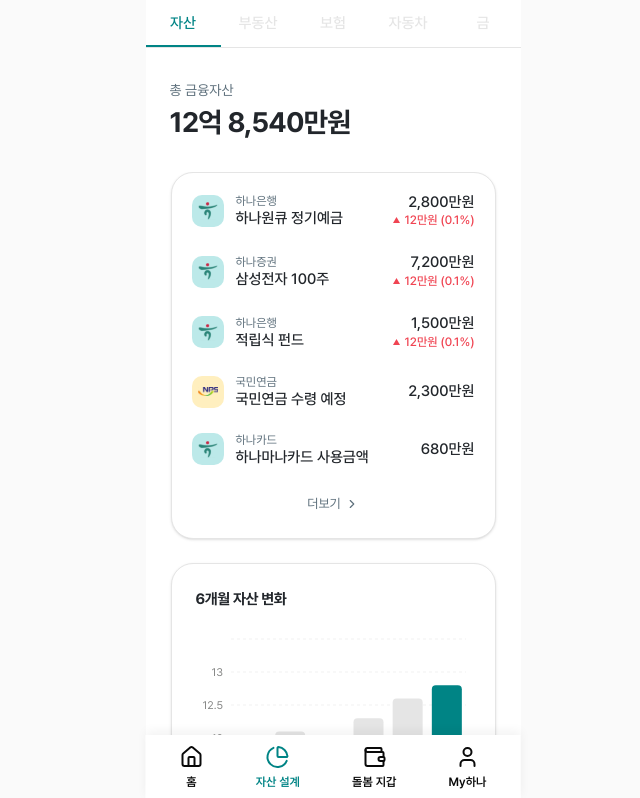
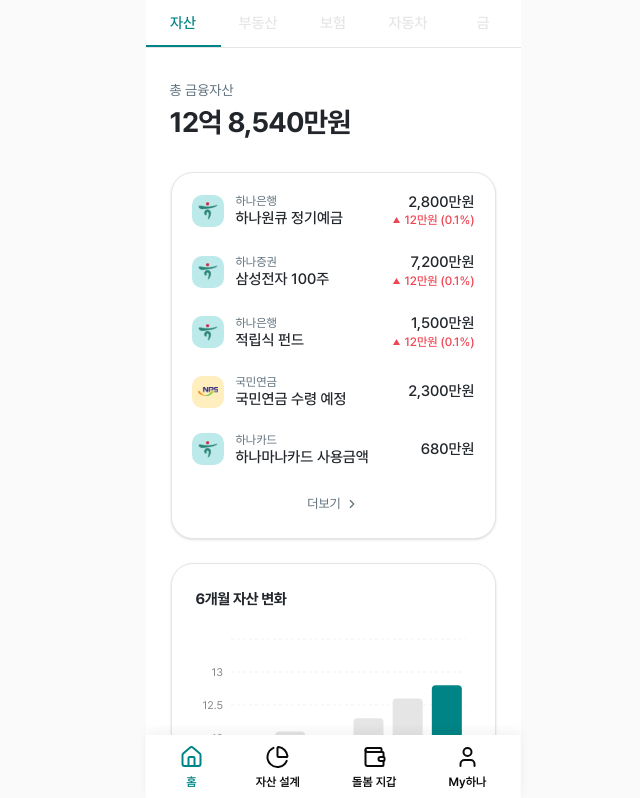
Before and after one commit to HanaroCare/hanaro-care-main, a Next.js app in the folder client/: page /asset in a window 1280 px wide. Shown: the top 798 px of the page, without its empty margins (307-947 px from the left). Built offline with nearby package versions, Linux system fonts and the light colour scheme.

Commit message:
HN-55-feat/홈 라우팅 경로 수정

```diff
--- a/client/components/navigation/NavigationBar.tsx
+++ b/client/components/navigation/NavigationBar.tsx
@@ -7,7 +7,7 @@
 
 const NAV_ITEMS = [
   { id: 'home', label: '홈', Icon: Home, href: '/' },
-  { id: 'assets', label: '자산 설계', Icon: PieChart, href: '/asset' },
+  { id: 'assets', label: '자산 설계', Icon: PieChart, href: '/asset/simulator' },
   { id: 'wallet', label: '돌봄 지갑', Icon: Wallet, href: '/wallet' },
   { id: 'my', label: 'My하나', Icon: User, href: '/my' },
 ];
@@ -18,12 +18,24 @@
 
   return (
     <>
-      {/* <div className="h-16.25 w-full" aria-hidden="true" /> */}
+      {/* 고정된 네비바만큼의 공간을 확보해주는 div */}
+      <div className="h-16.25 w-full" aria-hidden="true" />
 
+      {/* 실제 하단 고정 네비바 */}
       <nav className="-translate-x-1/2 fixed bottom-0 left-1/2 z-50 flex h-16.25 w-full max-w-93.75 items-center justify-around bg-white px-2 shadow-[0_-4px_10px_rgba(0,0,0,0.05)]">
         {NAV_ITEMS.map(({ id, label, Icon, href }) => {
-          const isActive =
-            href === '/' ? pathname === '/' : pathname.startsWith(href);
+          // 활성화 로직 상세 설정
+          let isActive = false;
+          if (id === 'home') {
+            // 메인 홈이거나, 시뮬레이터가 아닌 일반 자산(/asset) 페이지들인 경우 '홈' 활성화
+            isActive =
+              pathname === '/' ||
+              (pathname.startsWith('/asset') && !pathname.startsWith('/asset/simulator'));
+          } else {
+            // 나머지는 해당 경로로 시작할 때 활성화
+            isActive = pathname.startsWith(href);
+          }
+
           return (
             <motion.button
               key={id}
```
